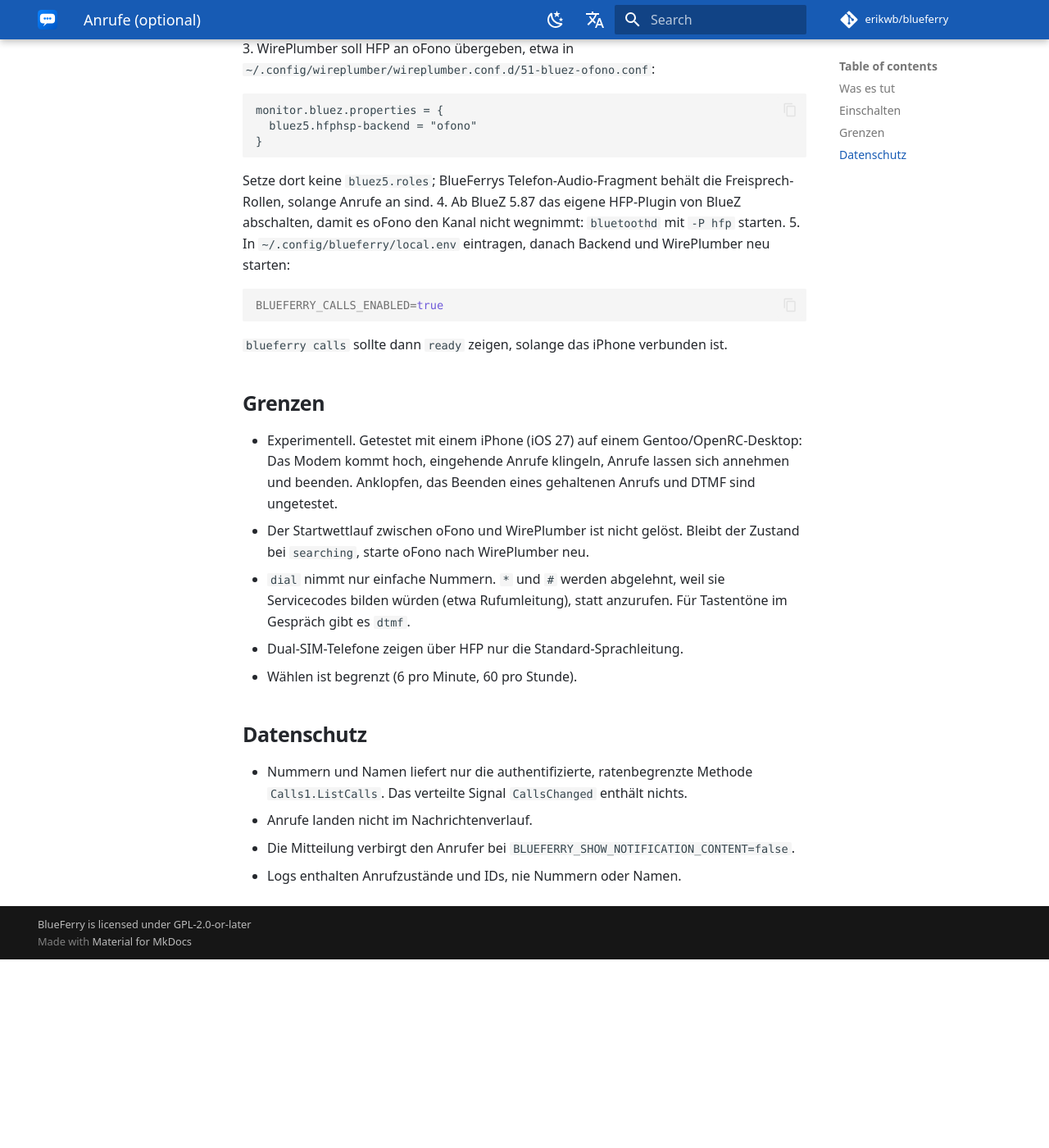
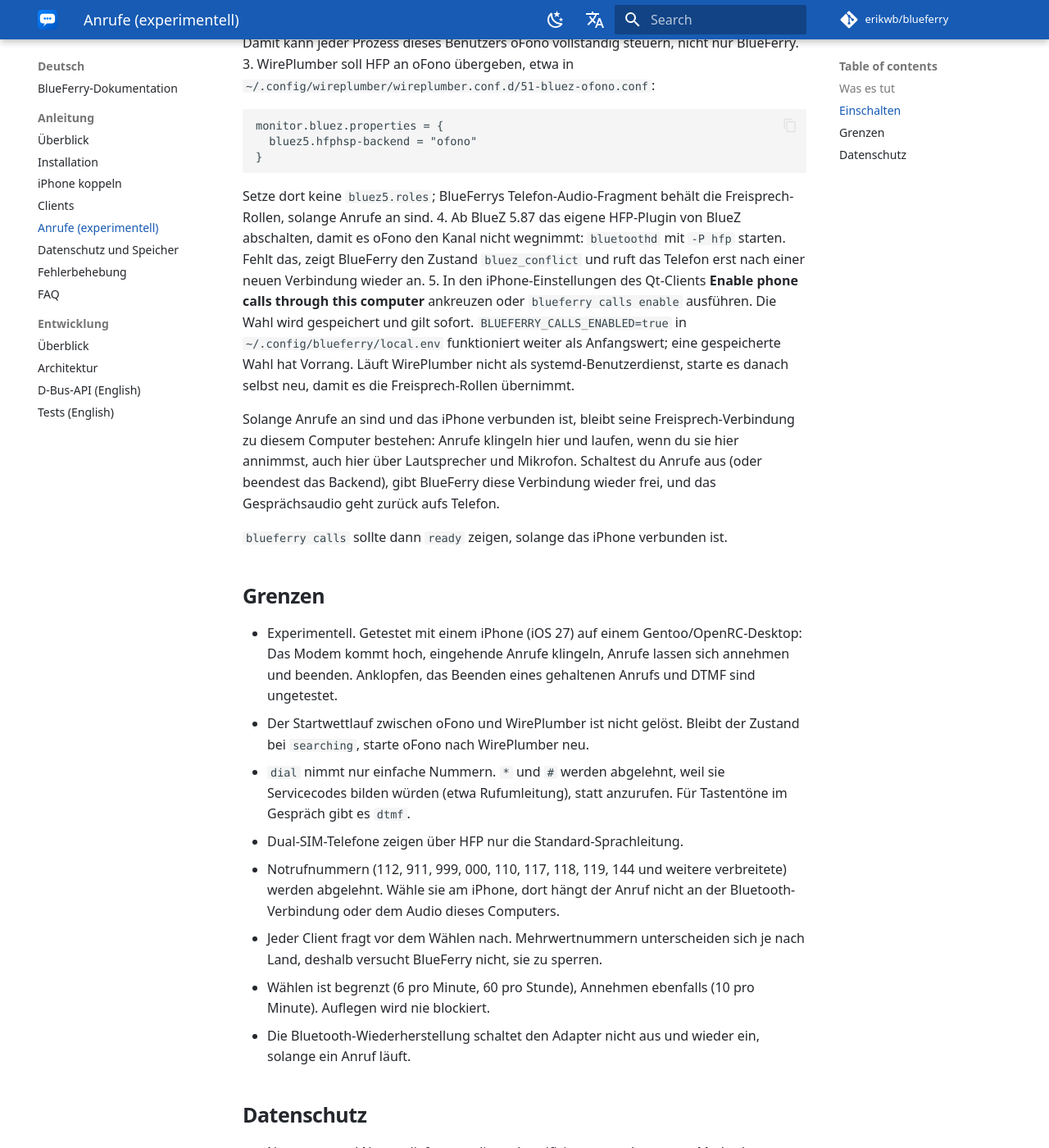
Before and after one commit to erikwb/blueferry, an MkDocs documentation site: the page built from docs/de/user/calls.md, in a window 1280 px wide and 1400 px high, scrolled down 1441 px. Shown: the whole window at 82% size. Built offline with MkDocs 1.6.1 and Material for MkDocs 9.7.7, drawn with Linux system fonts in a browser that asks for light colours; some web fonts are replaced; comment, search, counter and statistics services are not loaded; before the commit the page ends 2611 px from its top, so only the background shows below that; some of the changed text lies outside the part shown.

Commit message:
Document the calls opt-in, dial safeguards and BlueZ conflict
Add the user guide to the mkdocs navigation in both languages and the
Calls1 methods, the CallsChanged signal and the calls errors to the
D-Bus API page. Describe the settings checkbox and blueferry calls
enable/disable (local.env only seeds the choice), what turning calls on
means for call audio, the emergency-number refusal and dial
confirmation, the answer quota, the bluez_conflict state, the modem
power-down on stop, and that recovery waits for a call to end.

````diff
--- a/docs/de/user/calls.md
+++ b/docs/de/user/calls.md
@@ -9,9 +9,9 @@ nicht mit oFono und verhält sich genau wie bisher.
 
 Ein früherer HFP-Versuch wurde aus BlueFerry entfernt, weil oFono und das
 eingebaute HFP-Backend von PipeWire um dasselbe Bluetooth-Profil
-konkurrieren. Diese Integration überlässt dir diese Einrichtung, bringt keine
-neue Paketabhängigkeit mit und lässt den Daemon normal weiterlaufen, wenn
-oFono fehlt.
+konkurrieren. Diese Integration überlässt dir diese Einrichtung, schlägt
+oFono nur als optionales Paket vor und lässt den Daemon normal weiterlaufen,
+wenn oFono fehlt.
 
 ## Was es tut
 
@@ -34,7 +34,8 @@ flowchart LR
 
   ```bash
   blueferry calls                 # Zustand und laufende Anrufe
-  blueferry calls dial '+41 79 123 45 67'
+  blueferry calls enable          # oder: disable
+  blueferry calls dial '+41 79 123 45 67'   # fragt nach; --yes in Skripten
   blueferry calls answer
   blueferry calls dtmf 1234#      # Töne im aktiven Anruf
   blueferry calls hangup          # oder: hangup --all
@@ -77,13 +78,22 @@ Das Audio selbst leitet PipeWire. BlueFerry steuert nur den Anruf.
    Setze dort keine `bluez5.roles`; BlueFerrys Telefon-Audio-Fragment behält
    die Freisprech-Rollen, solange Anrufe an sind.
 4. Ab BlueZ 5.87 das eigene HFP-Plugin von BlueZ abschalten, damit es oFono
-   den Kanal nicht wegnimmt: `bluetoothd` mit `-P hfp` starten.
-5. In `~/.config/blueferry/local.env` eintragen, danach Backend und
-   WirePlumber neu starten:
+   den Kanal nicht wegnimmt: `bluetoothd` mit `-P hfp` starten. Fehlt das,
+   zeigt BlueFerry den Zustand `bluez_conflict` und ruft das Telefon erst
+   nach einer neuen Verbindung wieder an.
+5. In den iPhone-Einstellungen des Qt-Clients **Enable phone calls through
+   this computer** ankreuzen oder `blueferry calls enable` ausführen. Die
+   Wahl wird gespeichert und gilt sofort. `BLUEFERRY_CALLS_ENABLED=true` in
+   `~/.config/blueferry/local.env` funktioniert weiter als Anfangswert; eine
+   gespeicherte Wahl hat Vorrang. Läuft WirePlumber nicht als
+   systemd-Benutzerdienst, starte es danach selbst neu, damit es die
+   Freisprech-Rollen übernimmt.
 
-   ```bash
-   BLUEFERRY_CALLS_ENABLED=true
-   ```
+Solange Anrufe an sind und das iPhone verbunden ist, bleibt seine
+Freisprech-Verbindung zu diesem Computer bestehen: Anrufe klingeln hier und
+laufen, wenn du sie hier annimmst, auch hier über Lautsprecher und Mikrofon.
+Schaltest du Anrufe aus (oder beendest das Backend), gibt BlueFerry diese
+Verbindung wieder frei, und das Gesprächsaudio geht zurück aufs Telefon.
 
 `blueferry calls` sollte dann `ready` zeigen, solange das iPhone verbunden
 ist.
@@ -100,7 +110,15 @@ ist.
   Servicecodes bilden würden (etwa Rufumleitung), statt anzurufen. Für
   Tastentöne im Gespräch gibt es `dtmf`.
 - Dual-SIM-Telefone zeigen über HFP nur die Standard-Sprachleitung.
-- Wählen ist begrenzt (6 pro Minute, 60 pro Stunde).
+- Notrufnummern (112, 911, 999, 000, 110, 117, 118, 119, 144 und weitere
+  verbreitete) werden abgelehnt. Wähle sie am iPhone, dort hängt der Anruf
+  nicht an der Bluetooth-Verbindung oder dem Audio dieses Computers.
+- Jeder Client fragt vor dem Wählen nach. Mehrwertnummern unterscheiden sich
+  je nach Land, deshalb versucht BlueFerry nicht, sie zu sperren.
+- Wählen ist begrenzt (6 pro Minute, 60 pro Stunde), Annehmen ebenfalls
+  (10 pro Minute). Auflegen wird nie blockiert.
+- Die Bluetooth-Wiederherstellung schaltet den Adapter nicht aus und wieder
+  ein, solange ein Anruf läuft.
 
 ## Datenschutz
 
--- a/mkdocs.yml
+++ b/mkdocs.yml
@@ -98,6 +98,7 @@ nav:
           - Install: en/user/install.md
           - Pair an iPhone: en/user/pairing.md
           - Clients: en/user/clients.md
+          - Phone calls (experimental): en/user/calls.md
           - Privacy and storage: en/user/privacy.md
           - Troubleshooting: en/user/troubleshooting.md
           - FAQ: en/user/faq.md
@@ -113,6 +114,7 @@ nav:
           - Installation: de/user/install.md
           - iPhone koppeln: de/user/pairing.md
           - Clients: de/user/clients.md
+          - Anrufe (experimentell): de/user/calls.md
           - Datenschutz und Speicher: de/user/privacy.md
           - Fehlerbehebung: de/user/troubleshooting.md
           - FAQ: de/user/faq.md
````
Also changed, not shown: ARCHITECTURE.md (+20 -3 lines), PROTOCOL.md (+6 -4 lines), README.md (+27 -10 lines), docs/en/developer/dbus-api.md (+25 -2 lines), docs/en/user/calls.md (+26 -10 lines).
